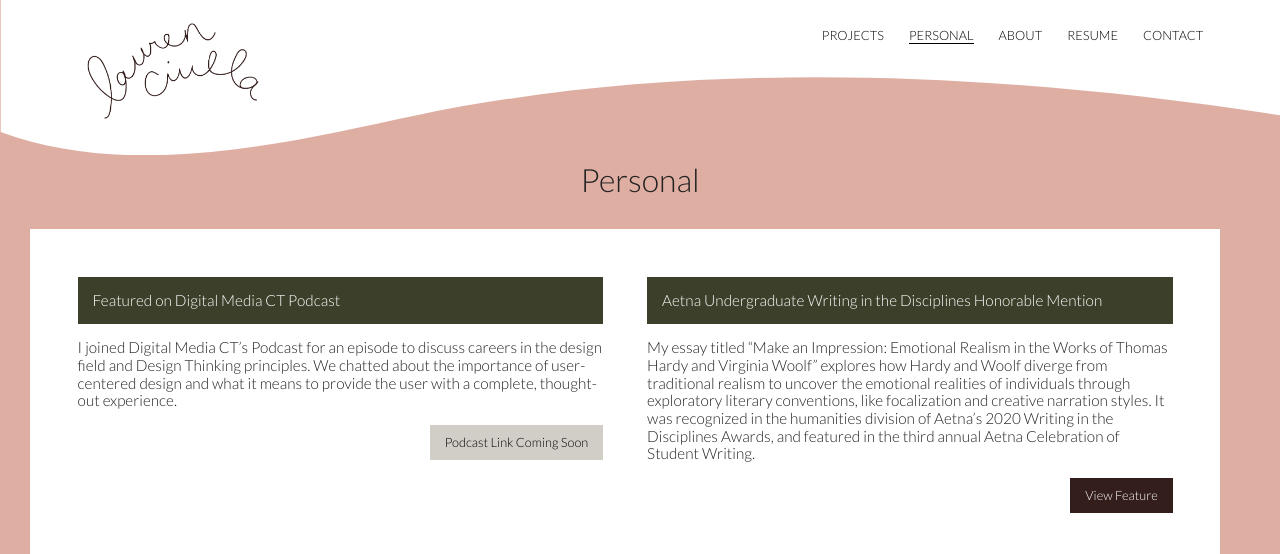
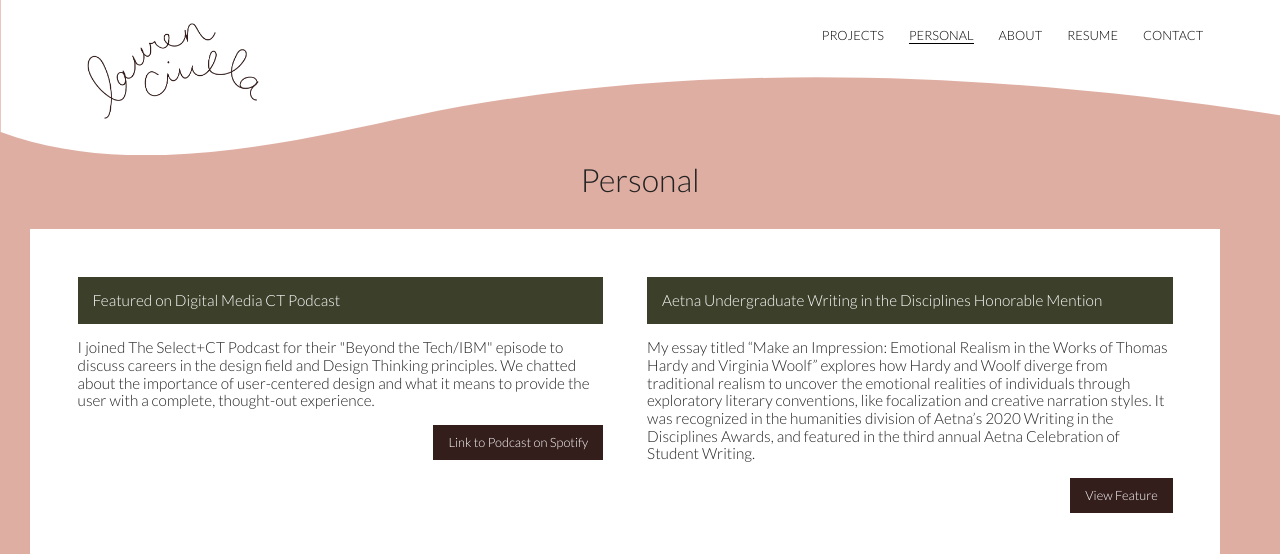
Before and after one commit to laurenciulla/portfolio, a website built with Parcel: page personal.html in a window 1280 px wide. Shown: the top 554 px of the page. Built offline with nearby package versions, Linux system fonts and the light colour scheme.

Commit message:
updated links

```diff
--- a/personal.html
+++ b/personal.html
@@ -63,10 +63,10 @@
 
             </div>
             <p class="personal-desc">
-              I joined Digital Media CT’s Podcast for an episode to discuss careers in the design field and Design Thinking principles. We chatted about the importance of user-centered design and what it means to provide the user with a complete, thought-out experience.
+              I joined The Select+CT Podcast for their "Beyond the Tech/IBM" episode to discuss careers in the design field and Design Thinking principles. We chatted about the importance of user-centered design and what it means to provide the user with a complete, thought-out experience.
             </p>
             <div class="button-container">
-              <a href="" class="button disabled">Podcast Link Coming Soon</a>
+              <a href="https://open.spotify.com/episode/2GRloqEevXjAVXaB1WiATB?si=ZGwSQWCeRiOz0Ub0QjeVeQ" class="button">Link to Podcast on Spotify</a>
             </div>
           </div>
 
```
Also changed, not shown: projects/thesis.html (+1 -1 lines).
